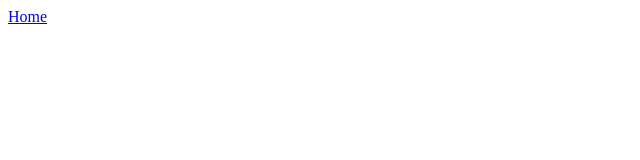
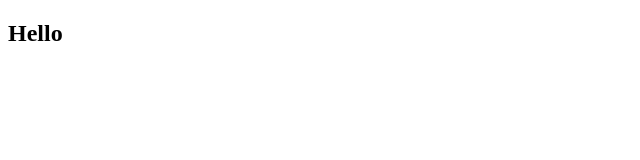
Before and after one commit to Tair2033/Blog, a Vue app: page / in a window 1280 px wide. Before the commit this address had no page. Shown: the top 160 px of the page, without its empty margins (0-640 px from the left). Built offline with nearby package versions, Linux system fonts and the light colour scheme.

Commit message:
default setup

```diff
--- a/src/App.vue
+++ b/src/App.vue
@@ -1,13 +1,8 @@
 <template>
   <nav>
-    <router-link to="/">Home</router-link>
+    <!-- <router-link to="/">Home</router-link> -->
   </nav>
-  <router-view/>
+  <router-view />
 </template>
 
-<style lang="scss">
-#app {
-
-}
-
-</style>
+<style lang="scss"></style>
--- a/src/router/index.ts
+++ b/src/router/index.ts
@@ -1,17 +1,17 @@
-import { createRouter, createWebHistory, RouteRecordRaw } from "vue-router";
+import { createRouter, createWebHistory, RouteRecordRaw } from 'vue-router'
+import HomeView from '../views/HomeView.vue'
 
 const routes: Array<RouteRecordRaw> = [
-  // {
-  //   path: "/about",
-  //   name: "about",
-  //   component: () =>
-  //     import(/* webpackChunkName: "about" */ "../views/AboutView.vue"),
-  // },
-];
+  {
+    path: '/',
+    name: 'Home',
+    component: HomeView
+  }
+]
 
 const router = createRouter({
   history: createWebHistory(process.env.BASE_URL),
-  routes,
-});
+  routes
+})
 
-export default router;
+export default router
--- /dev/null
+++ b/src/views/HomeView.vue
@@ -0,0 +1,14 @@
+<template>
+  <div>
+    <h2>Hello</h2>
+  </div>
+</template>
+
+<script lang="ts">
+
+export default {
+  name: 'HomeView'
+}
+
+</script>
+<style lang="scss"></style>
```
Also changed, not shown: src/store/index.ts (+5 -10 lines), 1 other file (tests, documents, lock files or other folders).
